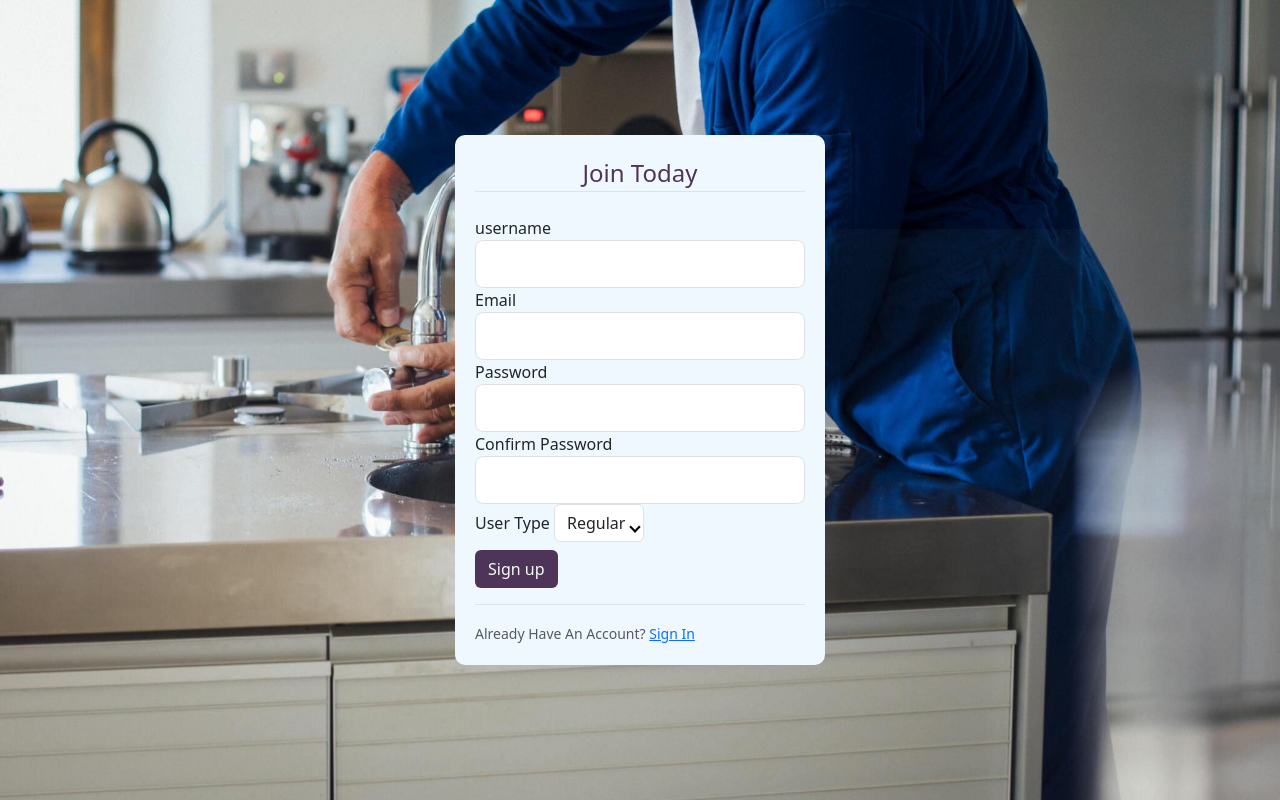
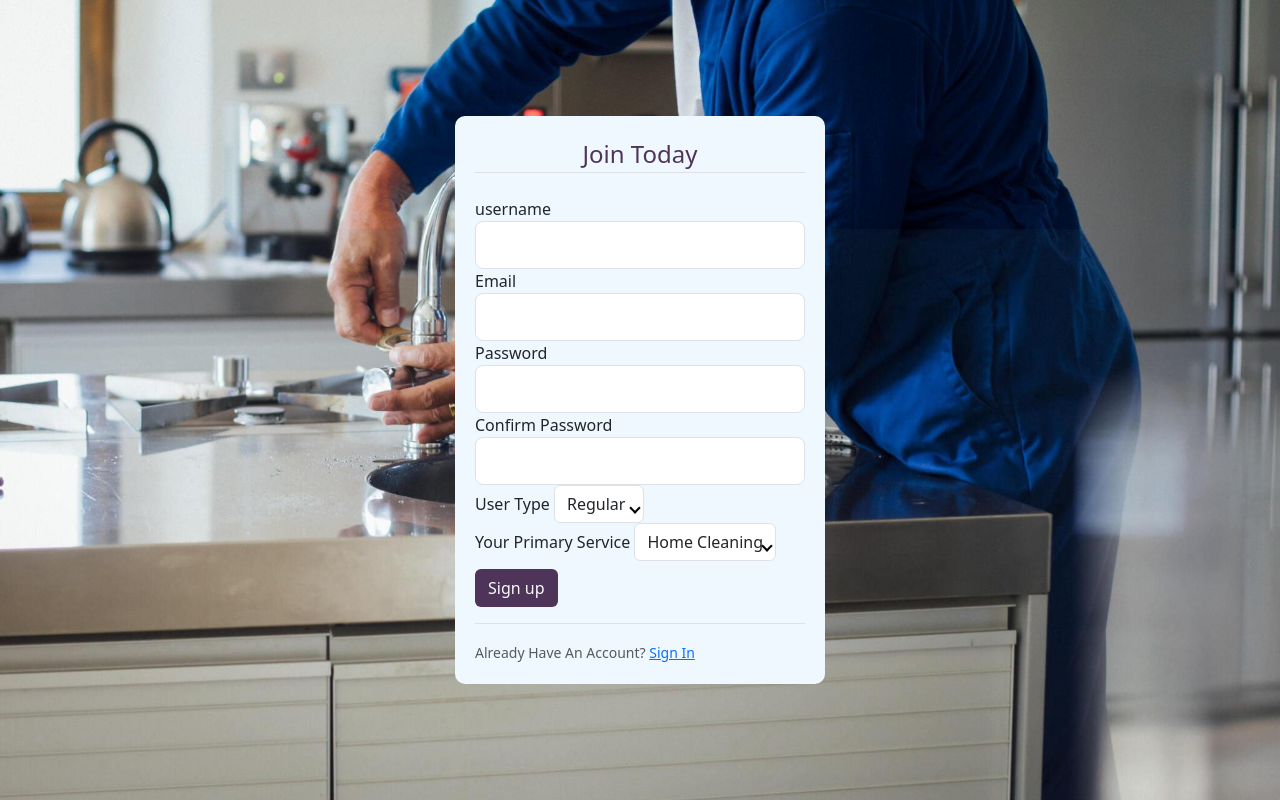
Before and after one commit to sarachafikidrissi/Locallinker, a Flask app: page /register in a window 1280 px wide. Run offline with Flask 3, Linux system fonts and the light colour scheme.

Commit message:
add service option in registration form

```diff
--- a/application/form.py
+++ b/application/form.py
@@ -12,6 +12,7 @@ class RegistrationForm(FlaskForm):
     password = PasswordField('Password', validators=[DataRequired()])
     confirm_password = PasswordField('Confirm Password', validators=[DataRequired(), EqualTo('password')])
     user_type = SelectField('User Type', choices=[('regular', 'Regular'), ('provider', 'Provider')], validators=[DataRequired()])
+    service = SelectField('Your Primary Service', choices=[('home cleaning' ,'Home Cleaning'), ('plumbing' ,'plumbing'), ('handy man' ,'Handy man'), ('event planning' ,'Event Planning'), ('assembly' ,'Assembly'), ('electrical' ,'Electrical')], validators=[DataRequired()])
 
 
     submit = SubmitField('Sign up')
--- a/application/models.py
+++ b/application/models.py
@@ -12,6 +12,7 @@ class User(db.Model, UserMixin):
     password = db.Column(db.String(255), nullable=False)
     created_at = db.Column(db.TIMESTAMP, nullable=False, server_default=db.func.now())
     user_type = db.Column(db.String(20), nullable=False, default='regular')
+    service= db.Column(db.String(20), nullable=False, default='Home')
 
     def __repr__(self):
         return f"User('{self.username}', '{self.email}')"
--- a/application/templates/register.html
+++ b/application/templates/register.html
@@ -89,6 +89,16 @@
                     {% endfor %}
                 </select>
             </div>
+            </div>
+            <div class="form-group">
+                <label for="service">Your Primary Service</label>
+                <div class="dropdown-arrow-wrapper">
+                    <select name="service" id="service" class="form-control">
+                        {% for value, label in form.service.choices %}
+                            <option value="{{ value }}">{{ label }}</option>
+                        {% endfor %}
+                    </select>
+                </div>
         </div>
       </fieldset>
       <div class="form-group">
@@ -101,8 +111,5 @@
     </small>
   </div>
 </div>
-
-
-
 </body>
 </html>
```
